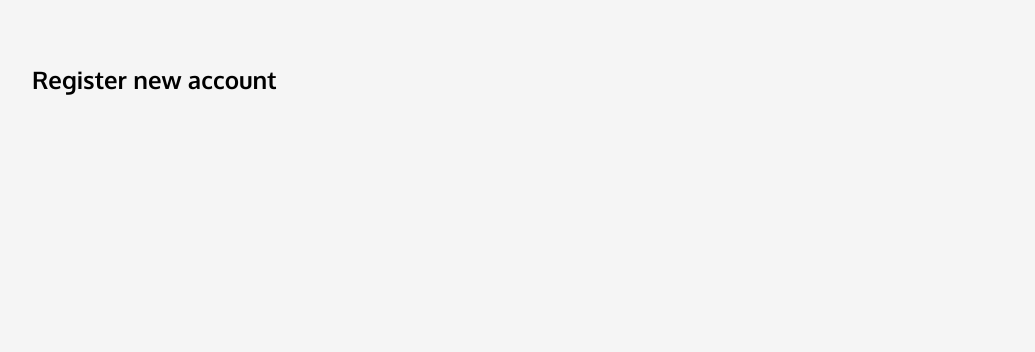
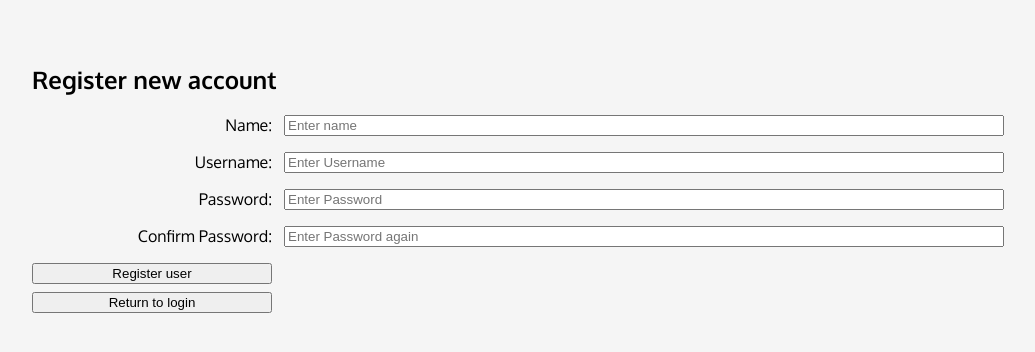
Before and after one commit to SeptismJustinn/LoginApplicationDXC, a React (Vite) app in the folder frontend/: page / in a window 1280 px wide. Both pictures are taken after a click on the button "Register". Shown: the top 352 px of the page, without its empty margins (8-1043 px from the left). Built offline with nearby package versions, Linux system fonts and the light colour scheme.

Commit message:
Added register user functionality

```diff
--- a/frontend/src/components/Register.jsx
+++ b/frontend/src/components/Register.jsx
@@ -1,9 +1,102 @@
-import React from "react";
+import React, { useRef } from "react";
+import styles from "../css/Login.module.css";
+import { fetchData } from "../helpers/common";
 
-function Register() {
+function Register(props) {
+  const nameRef = useRef();
+  const usernameRef = useRef();
+  const passwordRef = useRef();
+  const confirmPasswordRef = useRef();
+
+  async function handleRegister(event) {
+    event.preventDefault();
+    //Validation done in input since registration form must NEVER be empty on submit
+    if (passwordRef.current.value !== confirmPasswordRef.current.value) {
+      alert("Passwords do not match!");
+      return passwordRef.current.focus();
+    }
+
+    try {
+      const { ok, data } = await fetchData(
+        "/public/register",
+        undefined,
+        "POST",
+        {
+          name: nameRef.current.value,
+          username: usernameRef.current.value,
+          password: passwordRef.current.value,
+        }
+      );
+
+      if (ok) {
+        nameRef.current.value = "";
+        usernameRef.current.value = "";
+        passwordRef.current.value = "";
+        confirmPasswordRef.current.value = "";
+        return alert(
+          "Registered! Please login with " +
+            data.username +
+            " and respective password."
+        );
+      } else {
+        throw new Error(data);
+      }
+    } catch (error) {
+      return alert(error.message + ", please try again");
+    }
+  }
   return (
     <div>
       <h2>Register new account</h2>
+      <form onSubmit={handleRegister}>
+        <div className={styles.input_grid}>
+          <label htmlFor="name">Name: </label>
+          <input
+            type="text"
+            id="name"
+            ref={nameRef}
+            placeholder="Enter name"
+            minLength={1}
+            required
+          />
+          <label htmlFor="username">Username: </label>
+          <input
+            type="text"
+            id="username"
+            ref={usernameRef}
+            placeholder="Enter Username"
+            minLength={1}
+            required
+          />
+          <label htmlFor="password">Password: </label>
+          <input
+            type="password"
+            id="password"
+            ref={passwordRef}
+            placeholder="Enter Password"
+            minLength={8}
+            required
+          />
+          <label htmlFor="password2">Confirm Password: </label>
+          <input
+            type="password"
+            id="password2"
+            ref={confirmPasswordRef}
+            placeholder="Enter Password again"
+            required
+          />
+          <input type="submit" value="Register user" />
+        </div>
+      </form>
+      <input
+        type="button"
+        value="Return to login"
+        className={styles.register_button}
+        onClick={(e) => {
+          e.preventDefault();
+          props.setShowRegister(false);
+        }}
+      />
     </div>
   );
 }
```
